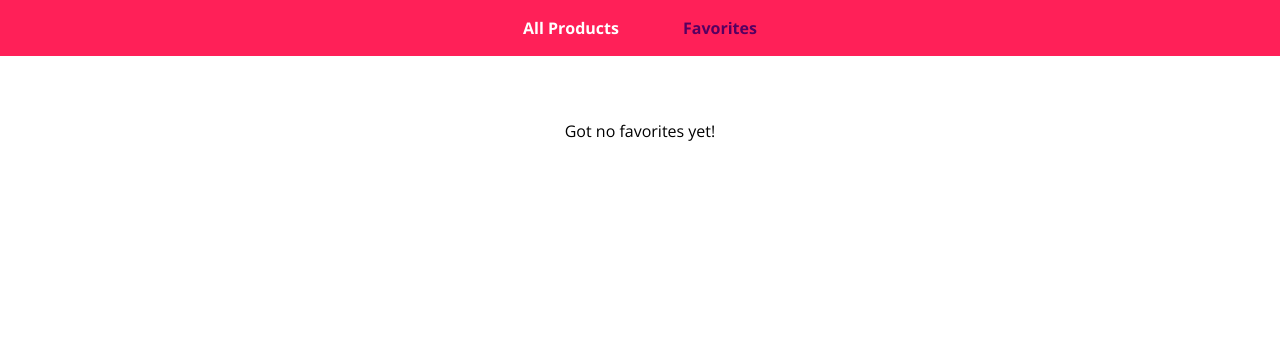
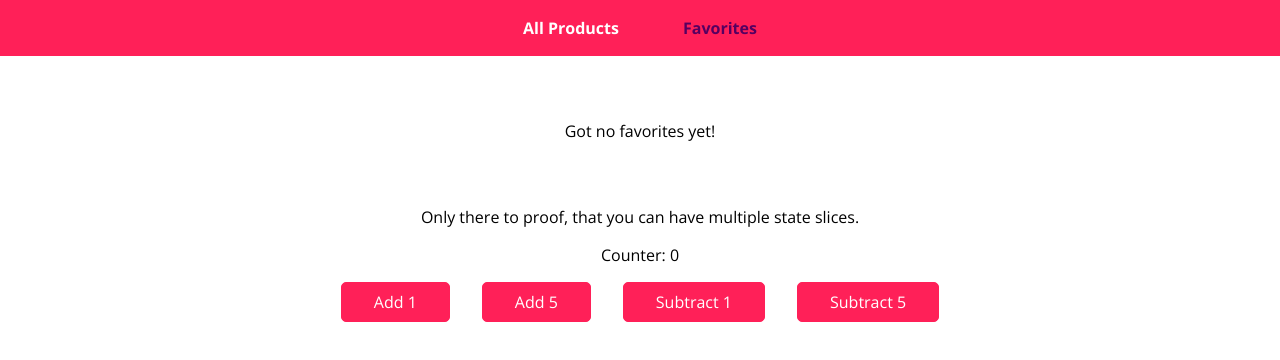
Before and after one commit to mycvlnn/ReactJs_Udemy, a React (Create React App) app: page /favorites in a window 1280 px wide. Shown: the top 360 px of the page. Built offline with nearby package versions, Linux system fonts and the light colour scheme.

Commit message:
2. Custom store with multiple slices

```diff
--- a/src/App.js
+++ b/src/App.js
@@ -1,17 +1,19 @@
-import React from 'react';
-import { Route } from 'react-router-dom';
+import React from "react";
+import { Route } from "react-router-dom";
 
-import Navigation from './components/Nav/Navigation';
-import ProductsPage from './containers/Products';
-import FavoritesPage from './containers/Favorites';
+import Navigation from "./components/Nav/Navigation";
+import ProductsPage from "./containers/Products";
+import FavoritesPage from "./containers/Favorites";
+import Counter from "./containers/Counter";
 
-const App = props => {
+const App = (props) => {
   return (
     <React.Fragment>
       <Navigation />
       <main>
         <Route path="/" component={ProductsPage} exact />
         <Route path="/favorites" component={FavoritesPage} />
+        <Counter />
       </main>
     </React.Fragment>
   );
--- /dev/null
+++ b/src/containers/Counter.css
@@ -0,0 +1,8 @@
+.counter {
+  text-align: center;
+  margin: 3rem 0;
+}
+
+.counter button {
+  margin: 0 1rem;
+}
--- /dev/null
+++ b/src/containers/Counter.js
@@ -0,0 +1,13 @@
+import React from "react";
+import { useStore } from "../hooks/use-store";
+import "./Counter.css";
+import CounterChildren from "./CounterChildren";
+
+const Counter = () => {
+  const [state] = useStore();
+
+  console.log("counter-re-render");
+  return <CounterChildren counter={state.counter} />;
+};
+
+export default Counter;
--- /dev/null
+++ b/src/containers/CounterChildren.js
@@ -0,0 +1,19 @@
+import React from "react";
+import { useStore } from "../hooks/use-store";
+
+function CounterChildren(props) {
+  const dispatch = useStore(false)[1];
+  console.log("re-render Counter children");
+  return (
+    <div className="counter">
+      <p>Only there to proof, that you can have multiple state slices.</p>
+      <p>Counter: {props.counter}</p>
+      <button onClick={() => dispatch("ADD", 1)}>Add 1</button>
+      <button onClick={() => dispatch("ADD", 5)}>Add 5</button>
+      <button onClick={() => dispatch("SUB", 1)}>Subtract 1</button>
+      <button onClick={() => dispatch("SUB", 5)}>Subtract 5</button>
+    </div>
+  );
+}
+
+export default React.memo(CounterChildren);
--- /dev/null
+++ b/src/hooks/counter-store.js
@@ -0,0 +1,27 @@
+import { initStore } from "./use-store";
+
+const configStore = () => {
+  const actions = {
+    ADD: (currState, number) => {
+      const updatedCounter = currState.counter + number;
+
+      return {
+        counter: updatedCounter,
+      };
+    },
+    SUB: (currState, number) => {
+      console.log("running...");
+      const updatedCounter = currState.counter - number;
+
+      return {
+        counter: updatedCounter,
+      };
+    },
+  };
+
+  initStore(actions, {
+    counter: 0,
+  });
+};
+
+export default configStore;
--- a/src/index.js
+++ b/src/index.js
@@ -5,8 +5,10 @@ import { BrowserRouter } from "react-router-dom";
 import "./index.css";
 import App from "./App";
 import configProductsStore from "./hooks/products-store";
+import configCounter from "./hooks/counter-store";
 
 configProductsStore();
+configCounter();
 
 ReactDOM.render(
   <BrowserRouter>
```
